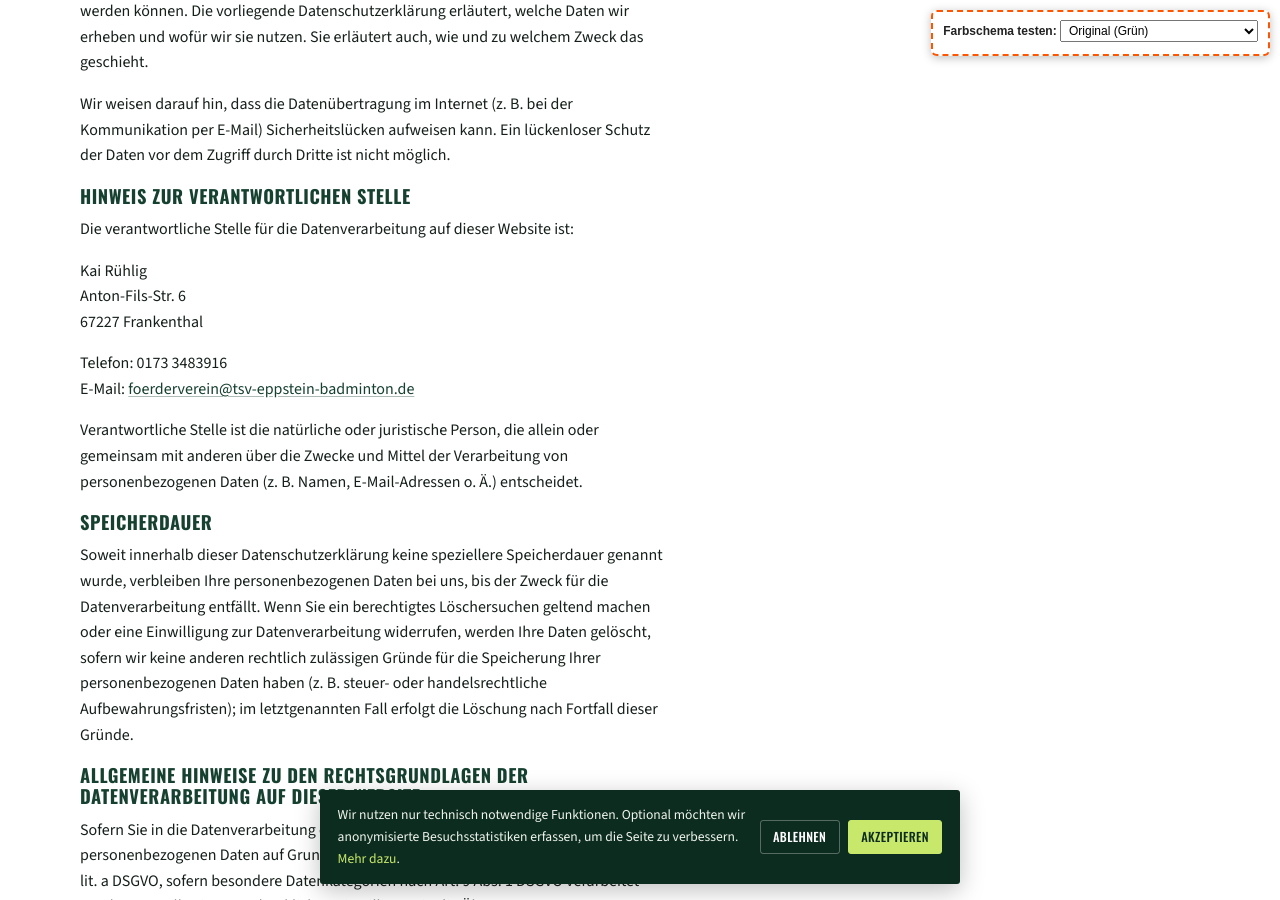
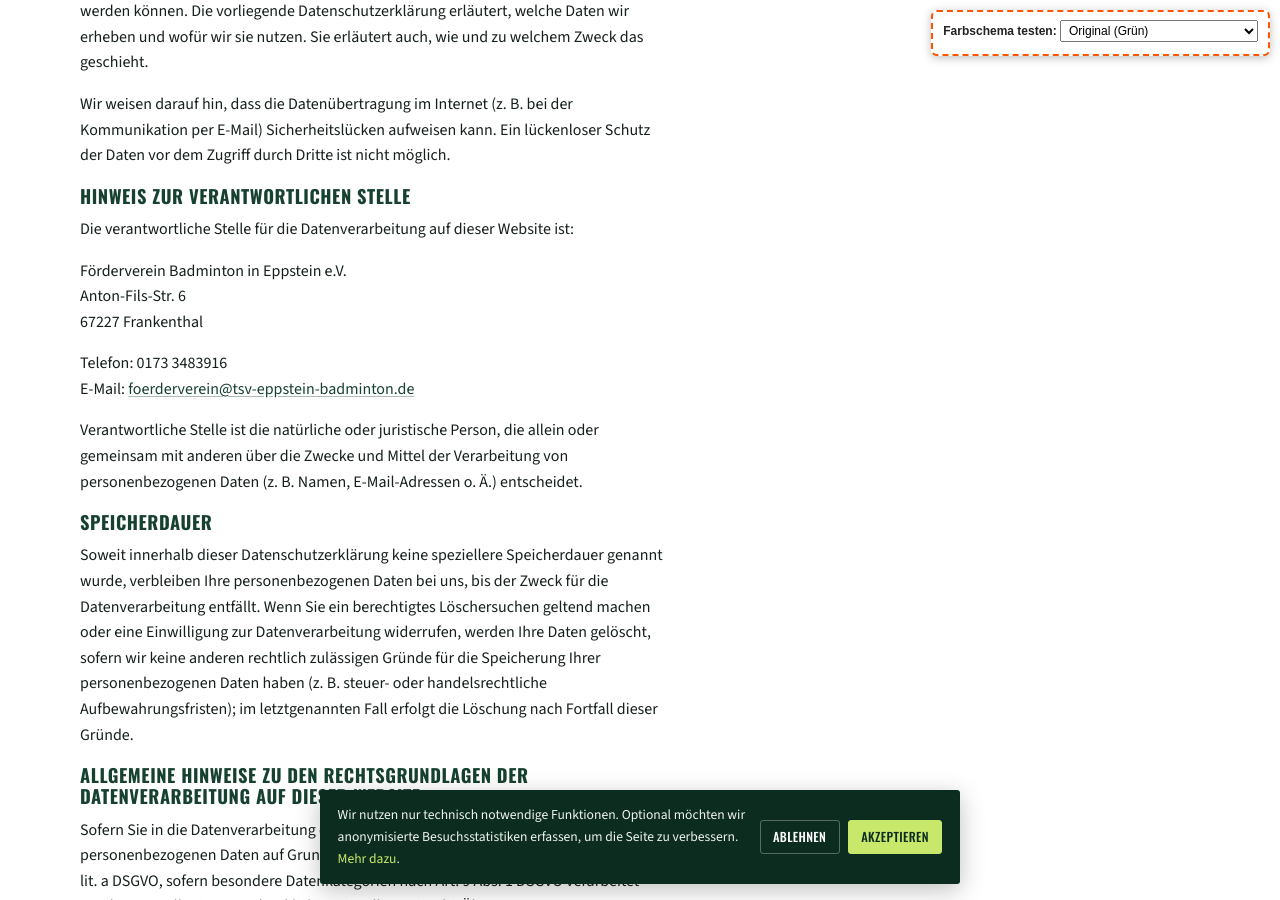
Before and after one commit to Forderverein-Badminton-in-Eppstein-e-V/website, a Jekyll site: the page built from datenschutz.html, in a window 1280 px wide and 900 px high, scrolled down 2680 px. Built offline with Jekyll 4.4.1, drawn with Linux system fonts in a browser that asks for light colours.

Commit message:
Impressum/Datenschutz: Steuernummer raus, Vertretungsberechtigte ergänzt, Datenschutz-Verantwortlicher auf Verein umgestellt

```diff
--- a/datenschutz.html
+++ b/datenschutz.html
@@ -139,7 +139,7 @@ sitemap: false
     <h3>Hinweis zur verantwortlichen Stelle</h3>
     <p>Die verantwortliche Stelle für die Datenverarbeitung auf dieser Website ist:</p>
     <p>
-      Kai Rühlig<br>
+      Förderverein Badminton in Eppstein e.V.<br>
       Anton-Fils-Str. 6<br>
       67227 Frankenthal
     </p>
```
